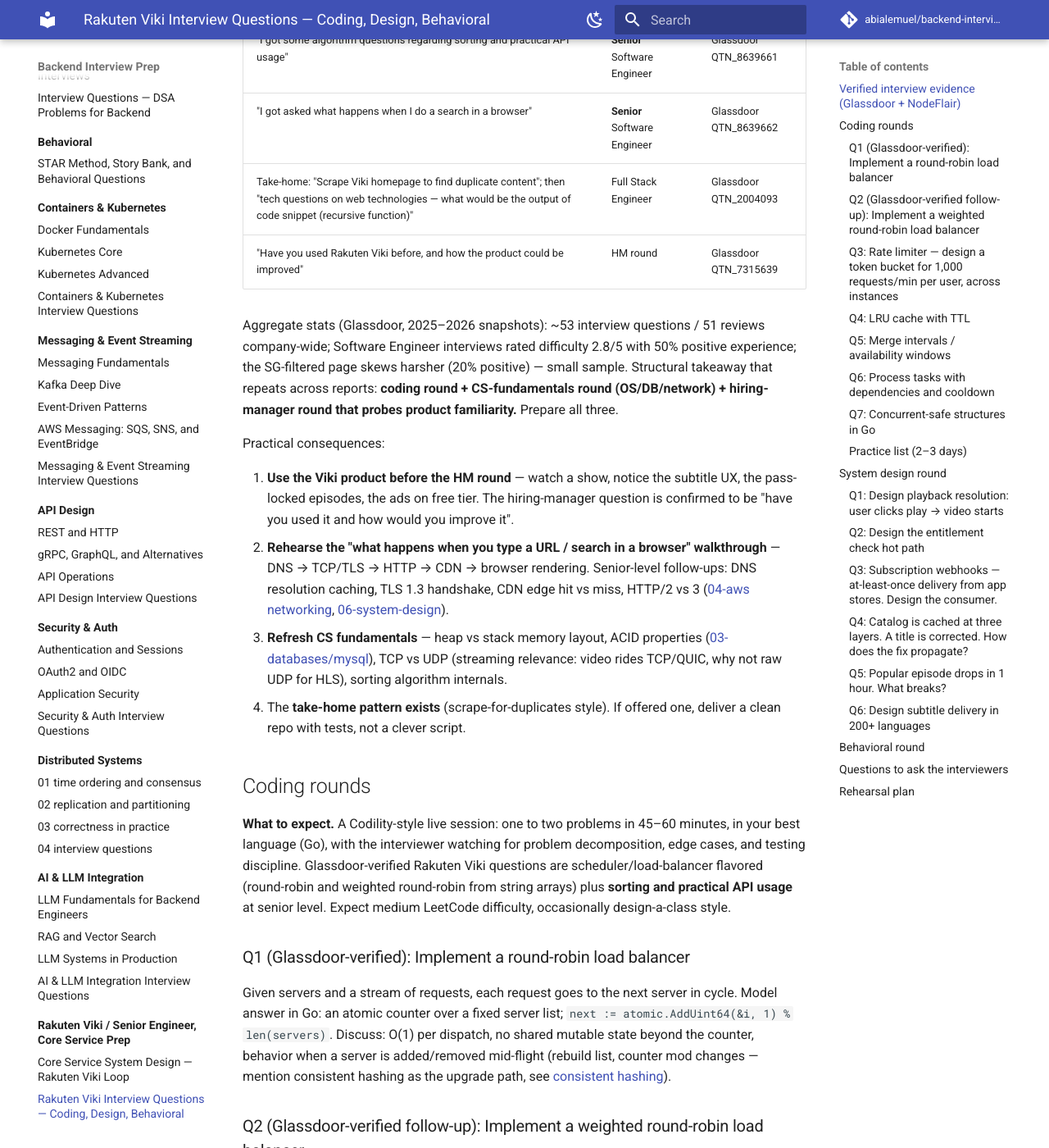
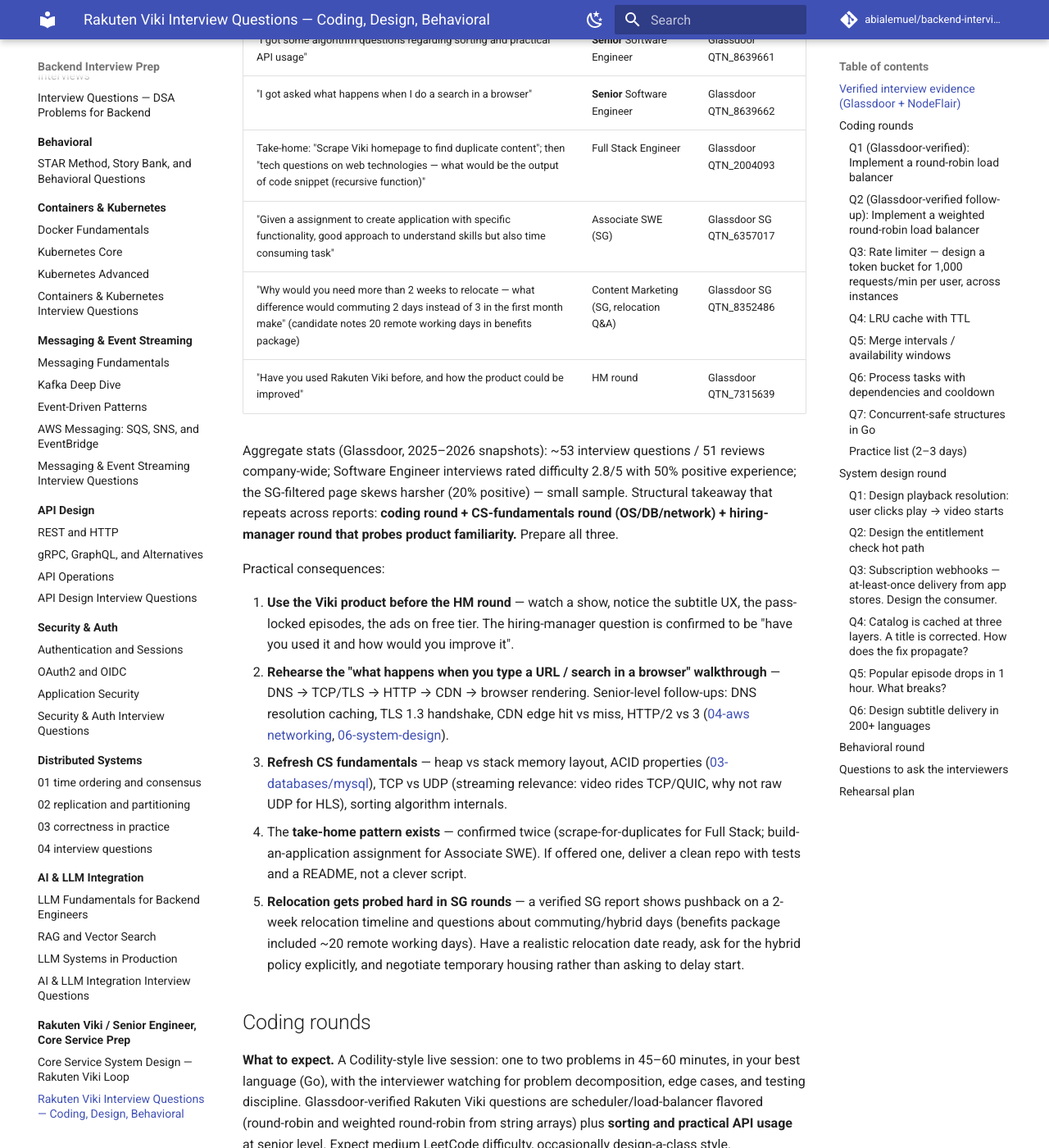
Before and after one commit to abialemuel/backend-interview-prep, an MkDocs documentation site: the page built from docs/15-rakuten-viki-senior-engineer-core-service/03-interview-questions.md, in a window 1280 px wide and 1400 px high, scrolled down 760 px. Shown: the whole window at 82% size. Built offline with MkDocs 1.6.1 and Material for MkDocs 9.7.7, drawn with Linux system fonts in a browser that asks for light colours; comment, search, counter and statistics services are not loaded.

Commit message:
docs: add SG-specific Glassdoor evidence to Rakuten Viki prep
- Verified SG reports: relocation-timeline probing (2-week pushback),
  hybrid policy (~20 remote days), take-home assignment for Associate SWE
- HR screen prep updated with relocation/hybrid negotiation guidance

```diff
--- a/docs/15-rakuten-viki-senior-engineer-core-service/03-interview-questions.md
+++ b/docs/15-rakuten-viki-senior-engineer-core-service/03-interview-questions.md
@@ -14,6 +14,8 @@ Glassdoor (company id `E694051`) and NodeFlair both carry candidate-submitted Ra
 | "I got some algorithm questions regarding sorting and practical API usage" | **Senior** Software Engineer | Glassdoor QTN_8639661 |
 | "I got asked what happens when I do a search in a browser" | **Senior** Software Engineer | Glassdoor QTN_8639662 |
 | Take-home: "Scrape Viki homepage to find duplicate content"; then "tech questions on web technologies — what would be the output of code snippet (recursive function)" | Full Stack Engineer | Glassdoor QTN_2004093 |
+| "Given a assignment to create application with specific functionality, good approach to understand skills but also time consuming task" | Associate SWE (SG) | Glassdoor SG QTN_6357017 |
+| "Why would you need more than 2 weeks to relocate — what difference would commuting 2 days instead of 3 in the first month make" (candidate notes 20 remote working days in benefits package) | Content Marketing (SG, relocation Q&A) | Glassdoor SG QTN_8352486 |
 | "Have you used Rakuten Viki before, and how the product could be improved" | HM round | Glassdoor QTN_7315639 |
 
 Aggregate stats (Glassdoor, 2025–2026 snapshots): ~53 interview questions / 51 reviews company-wide; Software Engineer interviews rated difficulty 2.8/5 with 50% positive experience; the SG-filtered page skews harsher (20% positive) — small sample. Structural takeaway that repeats across reports: **coding round + CS-fundamentals round (OS/DB/network) + hiring-manager round that probes product familiarity.** Prepare all three.
@@ -23,7 +25,8 @@ Practical consequences:
 1. **Use the Viki product before the HM round** — watch a show, notice the subtitle UX, the pass-locked episodes, the ads on free tier. The hiring-manager question is confirmed to be "have you used it and how would you improve it".
 2. **Rehearse the "what happens when you type a URL / search in a browser" walkthrough** — DNS → TCP/TLS → HTTP → CDN → browser rendering. Senior-level follow-ups: DNS resolution caching, TLS 1.3 handshake, CDN edge hit vs miss, HTTP/2 vs 3 ([04-aws networking](../04-aws/02-networking-and-databases.md), [06-system-design](../06-system-design/01-scalability-and-load-balancing.md)).
 3. **Refresh CS fundamentals** — heap vs stack memory layout, ACID properties ([03-databases/mysql](../03-databases/mysql/02-transactions-and-isolation.md)), TCP vs UDP (streaming relevance: video rides TCP/QUIC, why not raw UDP for HLS), sorting algorithm internals.
-4. The **take-home pattern exists** (scrape-for-duplicates style). If offered one, deliver a clean repo with tests, not a clever script.
+4. The **take-home pattern exists** — confirmed twice (scrape-for-duplicates for Full Stack; build-an-application assignment for Associate SWE). If offered one, deliver a clean repo with tests and a README, not a clever script.
+5. **Relocation gets probed hard in SG rounds** — a verified SG report shows pushback on a 2-week relocation timeline and questions about commuting/hybrid days (benefits package included ~20 remote working days). Have a realistic relocation date ready, ask for the hybrid policy explicitly, and negotiate temporary housing rather than asking to delay start.
 
 ## Coding rounds
 
```
Also changed, not shown: docs/15-rakuten-viki-senior-engineer-core-service/README.md (+2 -2 lines).
